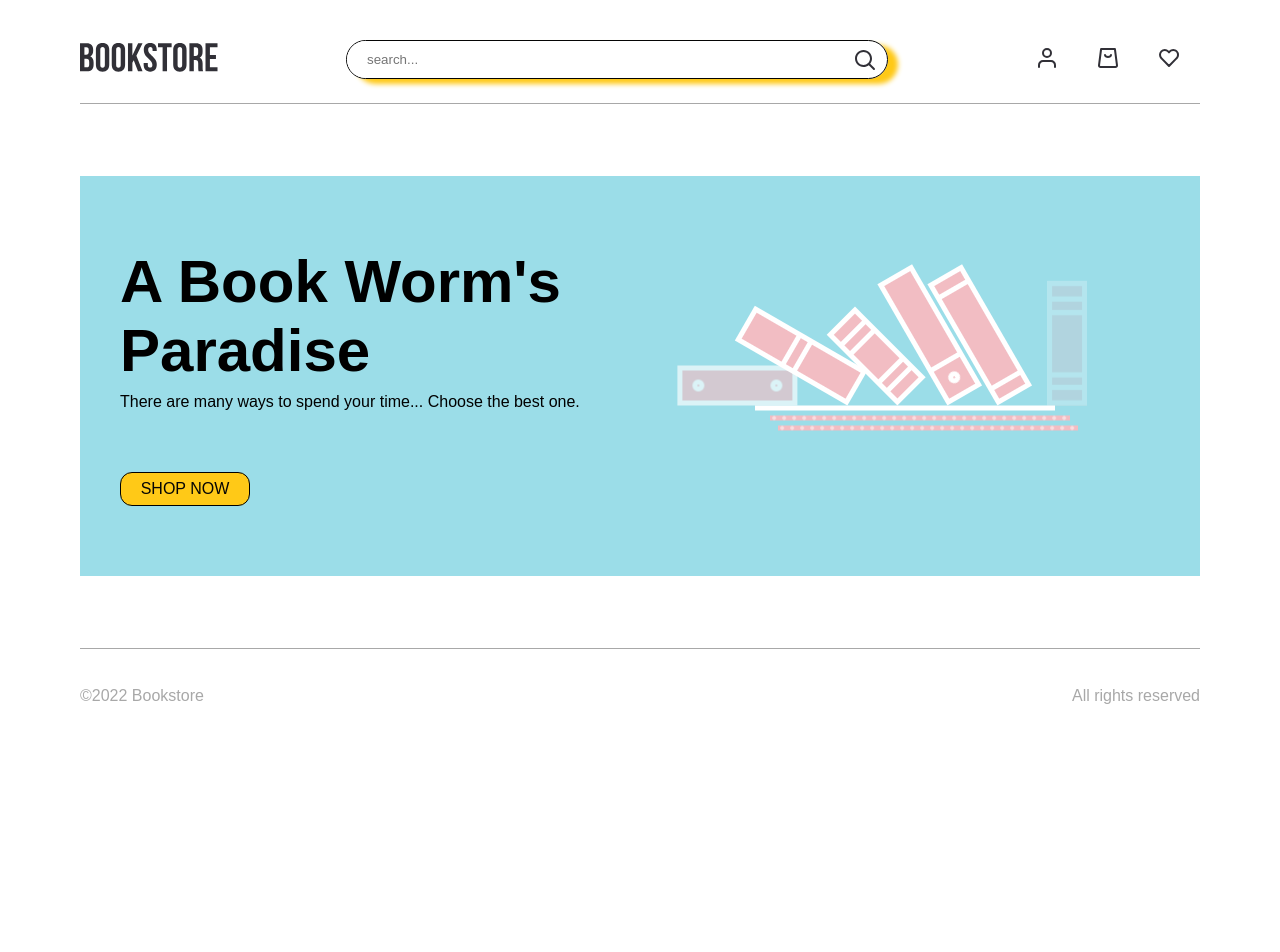
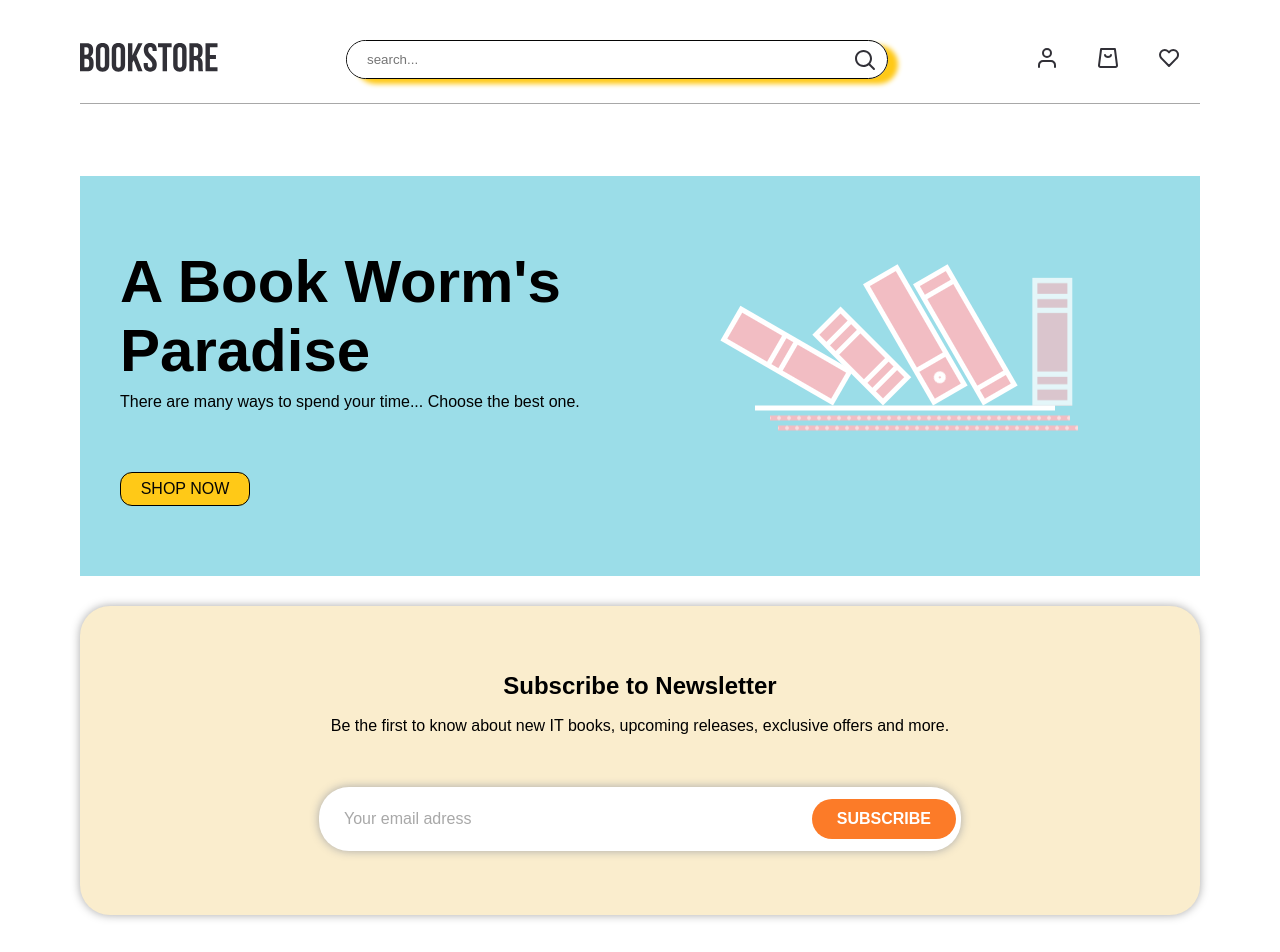
Before and after one commit to Aliaksandra-Leanovich/react-bookstore, a React (Create React App) app: page / in a window 1280 px wide. Shown: the top 952 px of the page. Before the commit the page ends 800 px from the top, so only its background shows below. Built offline with nearby package versions, Linux system fonts and the light colour scheme.

Commit message:
feat(subscribe):add subscribe form

```diff
--- /dev/null
+++ b/src/components/Subscribe/Subscribe.tsx
@@ -0,0 +1,32 @@
+import {
+  StyledSubscribe,
+  SubscribeTitle,
+  SubscribeSubtitle,
+  SubscribeInput,
+  SubscribeButton,
+  SubscribeForm,
+  Container,
+  SubscribeBlock,
+} from "./style";
+
+const Subscribe = () => {
+  return (
+    <StyledSubscribe>
+      <Container>
+        <SubscribeBlock>
+          <SubscribeTitle>Subscribe to Newsletter</SubscribeTitle>
+          <SubscribeSubtitle>
+            Be the first to know about new IT books, upcoming releases,
+            exclusive offers and more.
+          </SubscribeSubtitle>
+          <SubscribeForm>
+            <SubscribeInput placeholder="Your email adress" />
+            <SubscribeButton>Subscribe</SubscribeButton>
+          </SubscribeForm>
+        </SubscribeBlock>
+      </Container>
+    </StyledSubscribe>
+  );
+};
+
+export default Subscribe;
--- /dev/null
+++ b/src/components/Subscribe/style.ts
@@ -0,0 +1,90 @@
+import styled from "styled-components";
+import { Colors } from "../../ui/colors";
+import { typography } from "../../ui/typography";
+
+const StyledSubscribe = styled.section`
+  max-width: 1920px;
+  width: 100%;
+  margin: 0 auto 72px;
+  margin-top: 30px;
+`;
+
+const Container = styled.div`
+  max-width: 1120px;
+  width: 100%;
+  margin: 0 auto;
+`;
+
+const SubscribeBlock = styled.div`
+  padding: 64px;
+  border-radius: 30px;
+  background-color: ${Colors.LIGHTBROWN};
+  box-shadow: 0 0 10px ${Colors.GREY};
+
+  display: flex;
+  justify-content: center;
+  align-items: center;
+  flex-direction: column;
+`;
+
+const SubscribeTitle = styled.h2`
+  ${typography.H3};
+  margin-bottom: 15px;
+`;
+
+const SubscribeSubtitle = styled.p`
+  margin-bottom: 52px;
+`;
+
+const SubscribeForm = styled.div`
+  max-width: 642px;
+  width: 100%;
+  padding: 5px;
+
+  display: flex;
+  justify-content: space-around;
+  align-items: center;
+
+  border: none;
+  background-color: white;
+  box-shadow: 0 0 10px ${Colors.GREY};
+  border-radius: 30px;
+`;
+
+const SubscribeInput = styled.input`
+  max-width: 845px;
+  width: 100%;
+  ${typography.input};
+
+  max-width: 542px;
+  width: 100%;
+  padding-top: 11px;
+  padding-bottom: 11px;
+  padding-left: 20px;
+  border: none;
+  border-radius: 20px;
+`;
+
+const SubscribeButton = styled.button`
+  ${typography.bodytext};
+  text-transform: uppercase;
+
+  padding: 10px 25px;
+
+  border: none;
+  border-radius: 20px;
+
+  color: white;
+  background-color: ${Colors.ORANGE};
+`;
+
+export {
+  SubscribeButton,
+  SubscribeInput,
+  SubscribeForm,
+  SubscribeSubtitle,
+  SubscribeTitle,
+  StyledSubscribe,
+  Container,
+  SubscribeBlock,
+};
--- a/src/pages/Home.tsx
+++ b/src/pages/Home.tsx
@@ -2,11 +2,13 @@ import React from "react";
 import { Link } from "react-router-dom";
 import styled from "styled-components";
 import { Bookshelf } from "../components/BookShelf/Bookshelf";
+import Subscribe from "../components/Subscribe/Subscribe";
 import { routes } from "../routes/routes";
 import { Colors } from "../ui/colors";
 
 export const Home = () => {
   return (
+    <>
       <StyledHome>
         <Container>
           <ContainerText>
@@ -21,6 +23,9 @@ export const Home = () => {
           <Bookshelf />
         </ContainerBookShelf>
       </StyledHome>
+
+      <Subscribe />
+    </>
   );
 };
 
--- a/src/ui/colors.ts
+++ b/src/ui/colors.ts
@@ -5,5 +5,6 @@ export enum Colors {
   ORANGE = "#fc7b28",
   BLUE = "#0079ff",
   RED = "#f00000",
-  GREY = "rgb(168, 168, 168)",
+  GREY = "#a8a8a8",
+  LIGHTBROWN = "#faedcd",
 }
```
Lines whose indentation alone changed are shown as unchanged.
